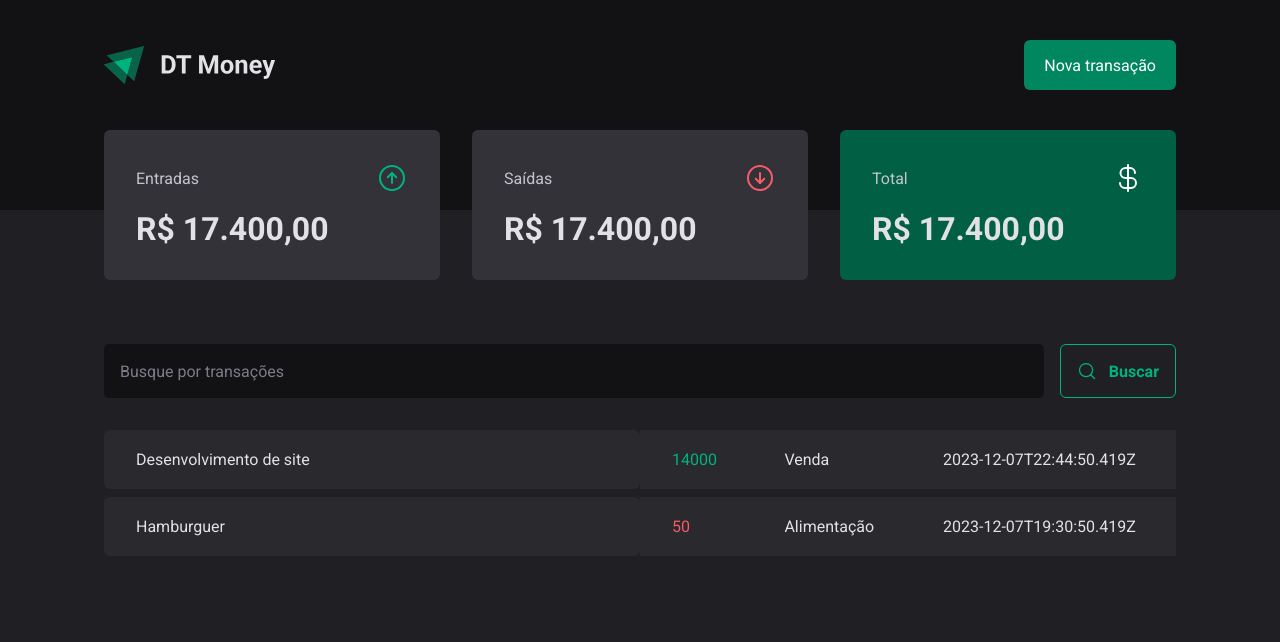
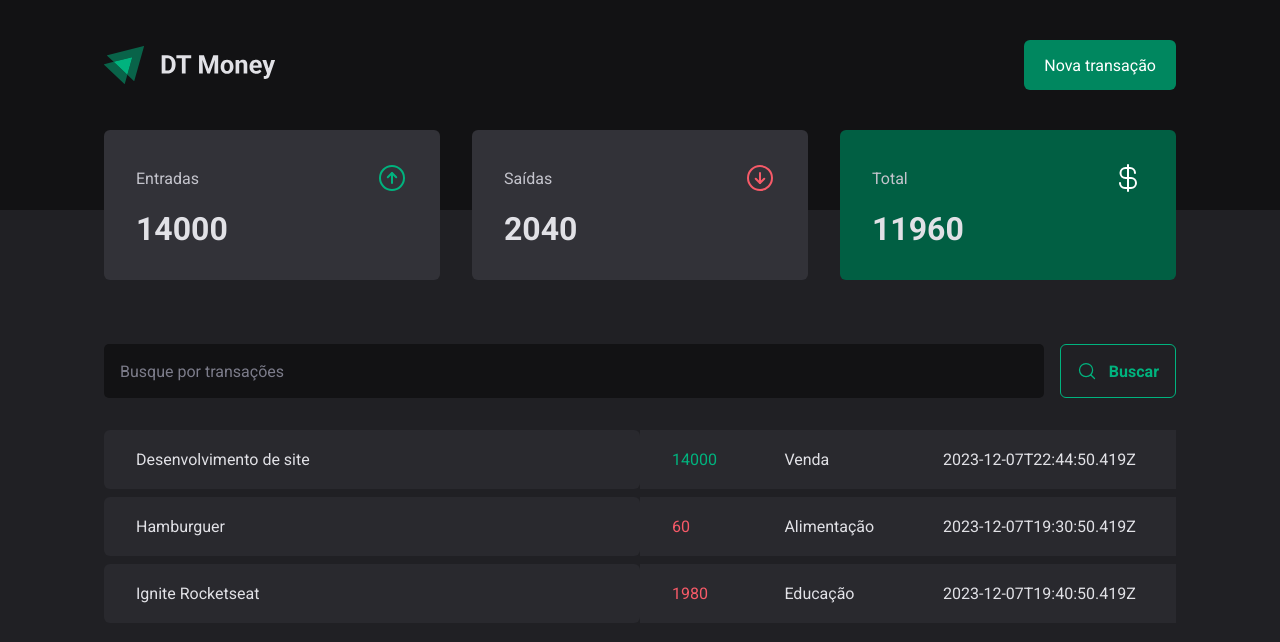
Before and after one commit to JoaoMagnago/dt-money, a React (Vite) app: page / in a window 1280 px wide. Shown: the top 642 px of the page. Built offline with nearby package versions, Linux system fonts and the light colour scheme; data requests are answered from the project's data file.

Commit message:
feat: calculate summary over database

```diff
--- a/server.json
+++ b/server.json
@@ -13,8 +13,16 @@
       "description": "Hamburguer",
       "type": "outcome",
       "category": "Alimentação",
-      "price": 50,
+      "price": 60,
       "createdAt": "2023-12-07T19:30:50.419Z"
+    },
+    {
+      "id": 3,
+      "description": "Ignite Rocketseat",
+      "type": "outcome",
+      "category": "Educação",
+      "price": 1980,
+      "createdAt": "2023-12-07T19:40:50.419Z"
     }
   ]
 }
--- a/src/components/Summary/index.tsx
+++ b/src/components/Summary/index.tsx
@@ -1,7 +1,29 @@
 import { ArrowCircleDown, ArrowCircleUp, CurrencyDollar } from "phosphor-react";
+import { useContext } from "react";
+import { TransactionsContext } from "../../contexts/TransactionContext";
 import { SummaryCard, SummaryContainer } from "./styles";
 
 export function Summary() {
+  const { transactions } = useContext(TransactionsContext)
+
+  const summary = transactions.reduce(
+    (acc, transaction) => {
+      if (transaction.type === 'income') {
+        acc.income += transaction.price
+        acc.total += transaction.price
+      } else {
+        acc.outcome += transaction.price
+        acc.total -= transaction.price
+      }
+
+      return acc
+    },
+    {
+      income: 0,
+      outcome: 0,
+      total: 0
+    }
+  )
   return (
     <SummaryContainer>
       <SummaryCard>
@@ -10,7 +32,7 @@ export function Summary() {
           <ArrowCircleUp size={32} color='#00b37e' />
         </header>
 
-        <strong>R$ 17.400,00</strong>
+        <strong>{summary.income}</strong>
       </SummaryCard>
 
       <SummaryCard>
@@ -19,7 +41,7 @@ export function Summary() {
           <ArrowCircleDown size={32} color='#f75a68' />
         </header>
 
-        <strong>R$ 17.400,00</strong>
+        <strong>{summary.outcome}</strong>
       </SummaryCard>
 
       <SummaryCard variant="green">
@@ -28,7 +50,7 @@ export function Summary() {
           <CurrencyDollar size={32} color='#fff' />
         </header>
 
-        <strong>R$ 17.400,00</strong>
+        <strong>{summary.total}</strong>
       </SummaryCard>
     </SummaryContainer>
   )
```
